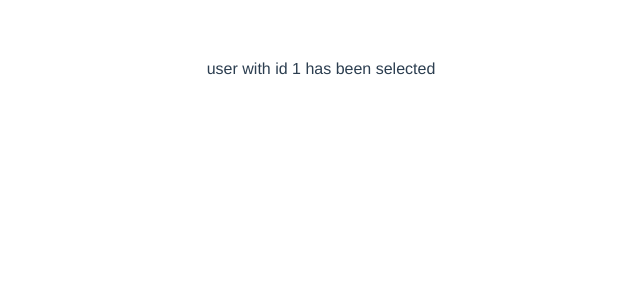
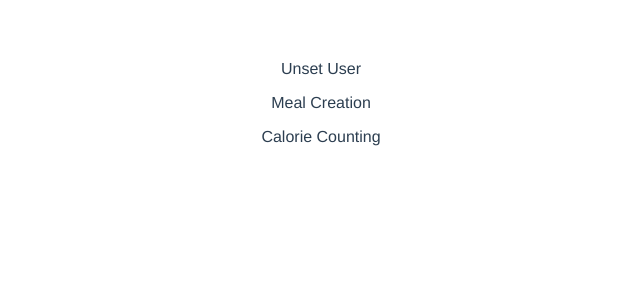
Before and after one commit to HRusby/CalorieCountingApp, a Vue app in the folder calorie-counting/: page / in a window 1280 px wide. Both pictures are taken after a click on the element "harry". Shown: the top 300 px of the page, without its empty margins (319-959 px from the left). Built offline with nearby package versions, Linux system fonts and the light colour scheme.

Commit message:
Adding simple mode selection

```diff
--- a/calorie-counting/src/App.vue
+++ b/calorie-counting/src/App.vue
@@ -1,19 +1,34 @@
 <template>
   <div>
-    <div v-if="this.$store.getters.selectedUser === -1">
+    <div v-if="selectedUser === -1">
       <user-selection></user-selection>
     </div>
-    <div v-else @click="this.$store.commit('unsetUser')">user with id {{this.$store.getters.selectedUser}} has been selected</div>
+    <div v-else>
+      <p @click="unsetUser">Unset User</p>
+      <mode-selection></mode-selection>
+    </div>
   </div>
 </template>
 
 <script>
+import ModeSelection from "./components/ModeSelection.vue";
 import UserSelection from "./components/UserSelection.vue";
 
 export default {
   name: "App",
   components: {
     UserSelection,
+    ModeSelection,
+  },
+  methods: {
+    unsetUser() {
+      this.$store.commit("unsetUser");
+    },
+  },
+  computed: {
+    selectedUser() {
+      return this.$store.getters.selectedUser;
+    },
   },
 };
 </script>
--- a/calorie-counting/src/components/ModeSelection.vue
+++ b/calorie-counting/src/components/ModeSelection.vue
@@ -1,24 +1,31 @@
 <template>
-    <div></div>
+  <div>
+    <div v-if="selectedMode === ''">
+      <p @click="setMode('mealCreation')">Meal Creation</p>
+      <p @click="setMode('calorieCounting')">Calorie Counting</p>
+    </div>
+    <div v-else>
+      <p @click="unsetMode">Change Mode</p>
+    </div>
+  </div>
 </template>
 
 <script>
 export default {
-
-}
-</script>
-
-
-<script>
-export default {
-  name: 'ModeSelection',
-  props: {
-    user: {
-        Type: Number,
-        required: true
-    }
+  name: "ModeSelection",
+  props: {},
+  methods: {
+    setMode(mode) {
+      this.$store.commit("setMode", mode);
+    },
+    unsetMode() {
+      this.$store.commit("unsetMode");
+    },
+  },
+  computed:{
+    selectedMode(){return this.$store.getters.selectedMode}
   }
-}
+};
 </script>
 
 <style scoped>
--- a/calorie-counting/src/store/index.js
+++ b/calorie-counting/src/store/index.js
@@ -4,21 +4,29 @@ import createPersistedState from 'vuex-persistedstate'
 export default createStore({
   plugins: [createPersistedState()],
   state: {
-    user: -1
+    user: -1,
+    mode: ''
   },
   mutations: {
-    setUser(state, id){
+    setUser(state, id) {
       state.user = id
     },
-    unsetUser(state){
+    unsetUser(state) {
       state.user = -1
+    },
+    setMode(state, mode) {
+      state.mode = mode
+    },
+    unsetMode(state) {
+      state.mode = ""
     }
   },
   actions: {
   },
   modules: {
   },
-  getters:{
-    selectedUser: state => {return state.user}
+  getters: {
+    selectedUser(state) { return state.user },
+    selectedMode(state) { return state.mode }
   }
 })
```
